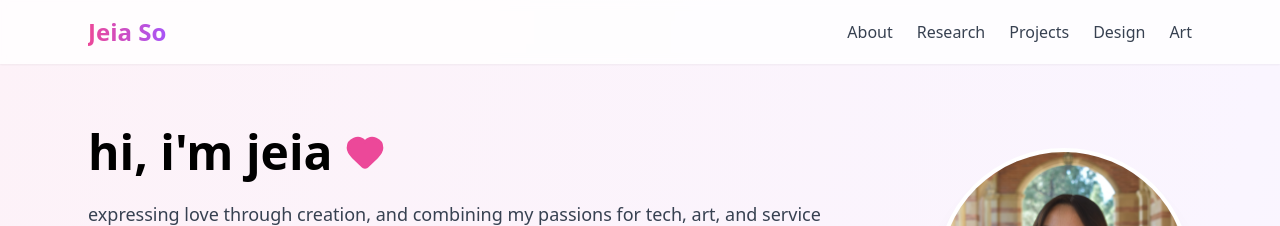
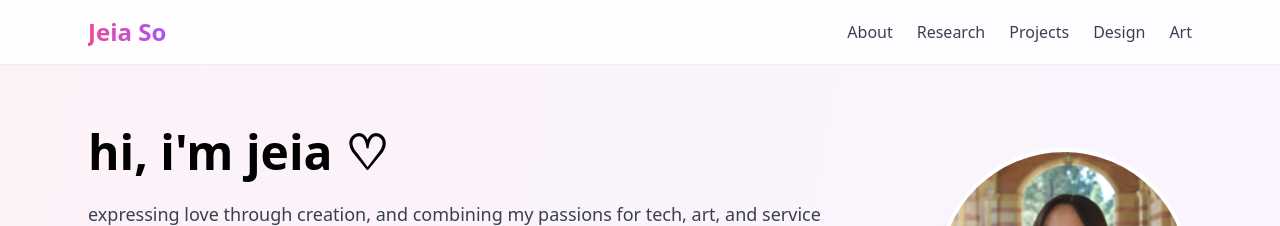
Before and after one commit to jeiaso/jeiaso.github.io, a React (Create React App) app: page / in a window 1280 px wide. Shown: the top 226 px of the page. Built offline with nearby package versions, Linux system fonts and the light colour scheme.

Commit message:
resizing again ..

```diff
--- a/src/App.js
+++ b/src/App.js
@@ -29,8 +29,7 @@ export default function Portfolio() {
         <div className="flex flex-col md:flex-row items-center gap-12">
           <div className="flex-1">
             <h2 className="text-5xl font-bold mb-6 flex items-center gap-3">
-              hi, i'm jeia
-              <Heart className="text-pink-500 fill-pink-500" size={40} />
+              hi, i'm jeia ♡
             </h2>
             <p className="text-lg text-gray-700 leading-relaxed mb-6">
               expressing love through creation, and combining my passions for tech, art, and service through my work ˚₊· ͟͟͞͞➳❥
@@ -97,7 +96,7 @@ export default function Portfolio() {
                 </div>
               </div>
               <div className="flex-shrink-0">
-                <div className="w-72 h-48 bg-gradient-to-br from-purple-200 to-pink-200 rounded-lg flex items-center justify-center text-4xl shadow-md">
+                <div className="w-144 h-96 bg-gradient-to-br from-purple-200 to-pink-200 rounded-lg flex items-center justify-center text-4xl shadow-md">
                   <img src="/surp.avif" alt="surp" className="w-full h-full object-cover" />
                 </div>
               </div>
```
